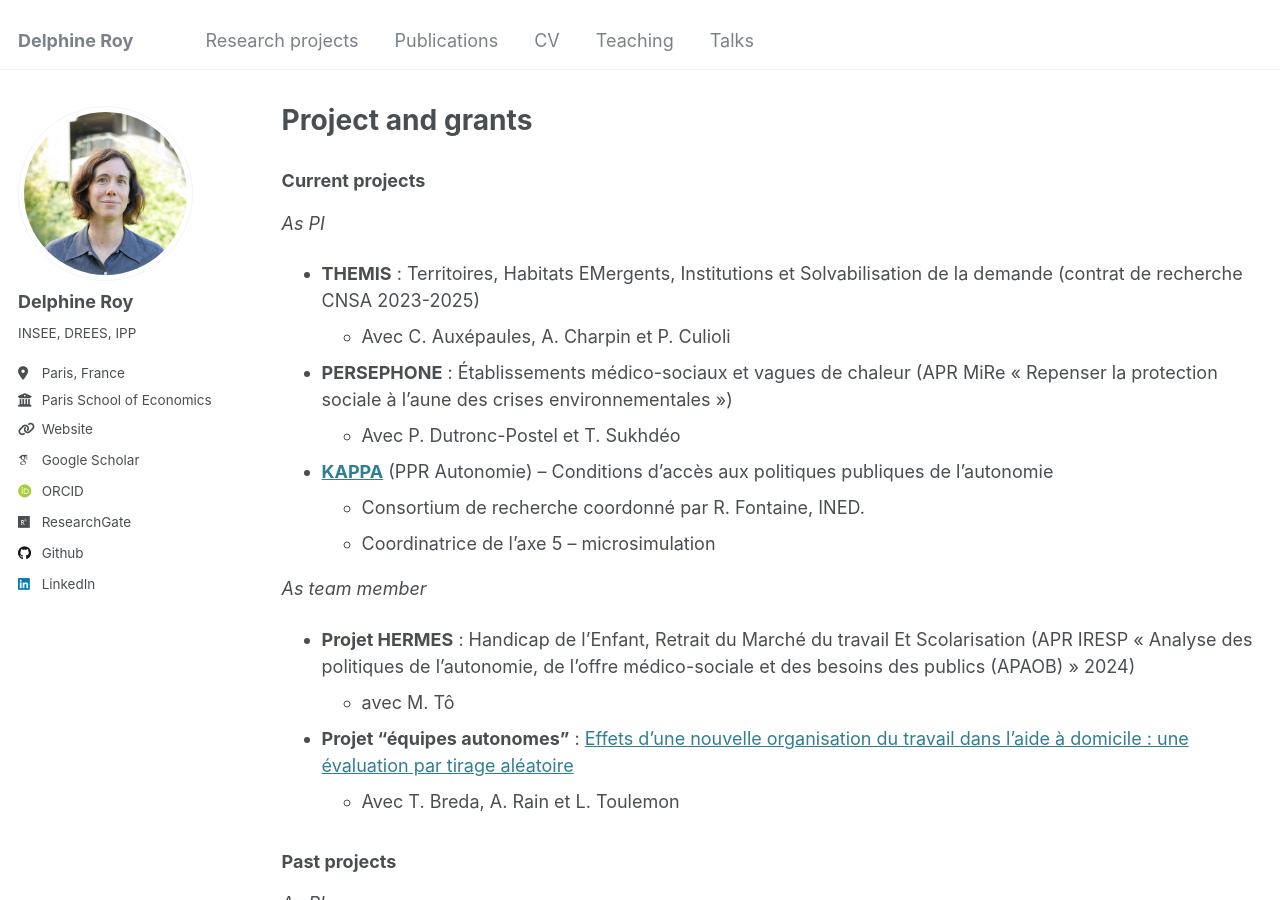
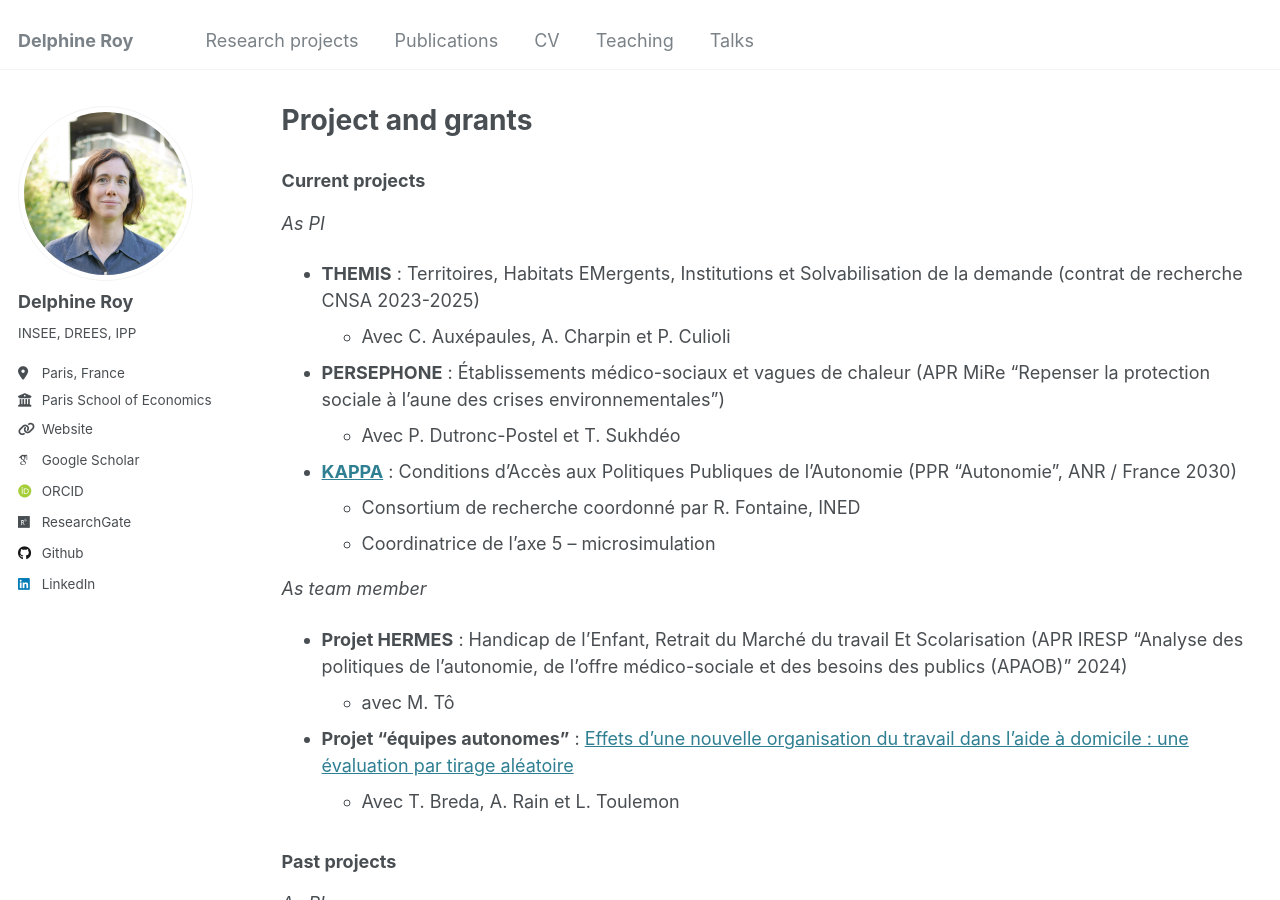
Before and after one commit to DelphineRoy/delphineroy.github.io, a Jekyll site: the page built from _pages/research.md, in a window 1280 px wide and 900 px high. Built offline with Jekyll 4.4.1, drawn with Linux system fonts in a browser that asks for light colours; some web fonts are replaced.

Commit message:
corrige Kappa et guillemets

```diff
--- a/_pages/research.md
+++ b/_pages/research.md
@@ -12,16 +12,16 @@ _As PI_
   - **THEMIS** : Territoires, Habitats EMergents, Institutions et Solvabilisation de la demande (contrat de recherche CNSA 2023-2025)
      * Avec C. Auxépaules, A. Charpin et P. Culioli
 
-- **PERSEPHONE** : Établissements médico-sociaux et vagues de chaleur (APR MiRe « Repenser la protection sociale à l’aune des crises environnementales »)
+- **PERSEPHONE** : Établissements médico-sociaux et vagues de chaleur (APR MiRe "Repenser la protection sociale à l’aune des crises environnementales")
      * Avec P. Dutronc-Postel et T. Sukhdéo
 
-- **[KAPPA](https://kappa.site.ined.fr/)** (PPR Autonomie) – Conditions d’accès aux politiques publiques de l’autonomie
-     * Consortium de recherche coordonné par R. Fontaine, INED.
+- **[KAPPA](https://kappa.site.ined.fr/)** : Conditions d’Accès aux Politiques Publiques de l’Autonomie (PPR "Autonomie", ANR / France 2030)
+     * Consortium de recherche coordonné par R. Fontaine, INED
      * Coordinatrice de l’axe 5 – microsimulation
 
 _As team member_
 
-- **Projet HERMES** : Handicap de l’Enfant, Retrait du Marché du travail Et Scolarisation (APR IRESP « Analyse des politiques de l’autonomie, de l’offre médico-sociale et des besoins des publics (APAOB) » 2024)
+- **Projet HERMES** : Handicap de l’Enfant, Retrait du Marché du travail Et Scolarisation (APR IRESP "Analyse des politiques de l’autonomie, de l’offre médico-sociale et des besoins des publics (APAOB)" 2024)
     * avec M. Tô
 
 - **Projet "équipes autonomes"** : [Effets d’une nouvelle organisation du travail dans l’aide à domicile : une évaluation par tirage aléatoire](https://www.ipp.eu/projet/equipes_autonomes/)
```
